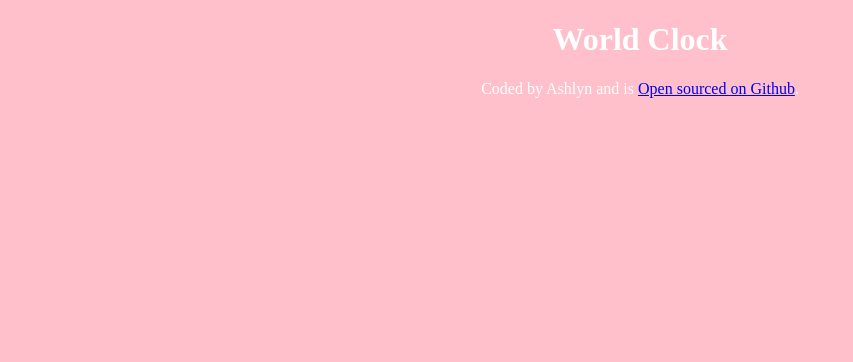
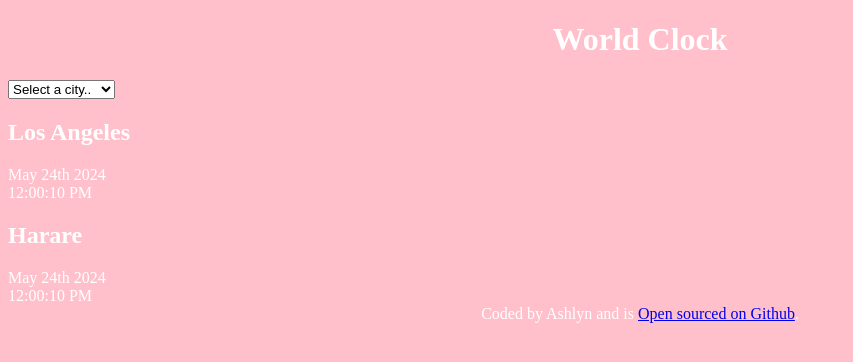
Before and after one commit to Ashlyn-theeng/world-Clock., a plain HTML site: page index.html in a window 1280 px wide. Shown: the whole page, without its empty margins (0-853 px from the left). Drawn offline with Linux system fonts and the light colour scheme.

Commit message:
Added the basic HTML

```diff
--- a/index.html
+++ b/index.html
@@ -8,8 +8,31 @@
     <title>World Clock-Ashlyn Makwaza</title>
  </head>
  <body>
-   <h1>World Clock
-    </h1>
+    <div class="container">
+   <h1>World Clock</h1>
+<select>
+  <option value="">Select a city..</option>
+  <option value="">London</option>
+  <option value="">Johannesburg</option>
+  <option value="">New York</option>
+  <option value="">Harare</option>
+</select>
+
+<div class="city">
+   <h2>Los Angeles </h2>
+   <div class="date">May 24th 2024</div>
+   <div class="time">12:00:10 PM</div>
+</div>
+<div class="city">
+    <h2>Harare </h2>
+    <div class="date">May 24th 2024</div>
+    <div class="time">12:00:10 PM</div>
+ </div>
+
+
+
+
+</div>
    <Footer>Coded by Ashlyn and is
     <a href="https://github.com/Ashlyn-theeng/world-Clock." target="_blank"> Open sourced on Github<a/>.
     </Footer>
```
